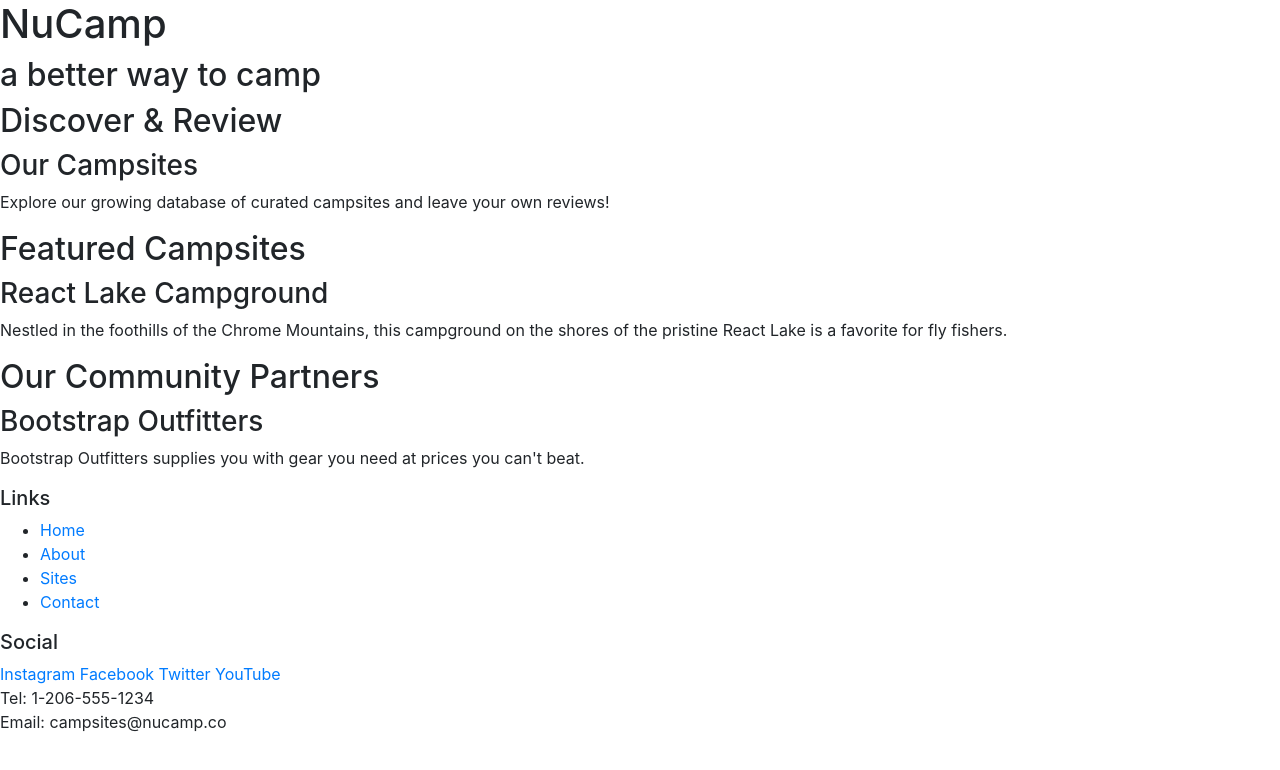
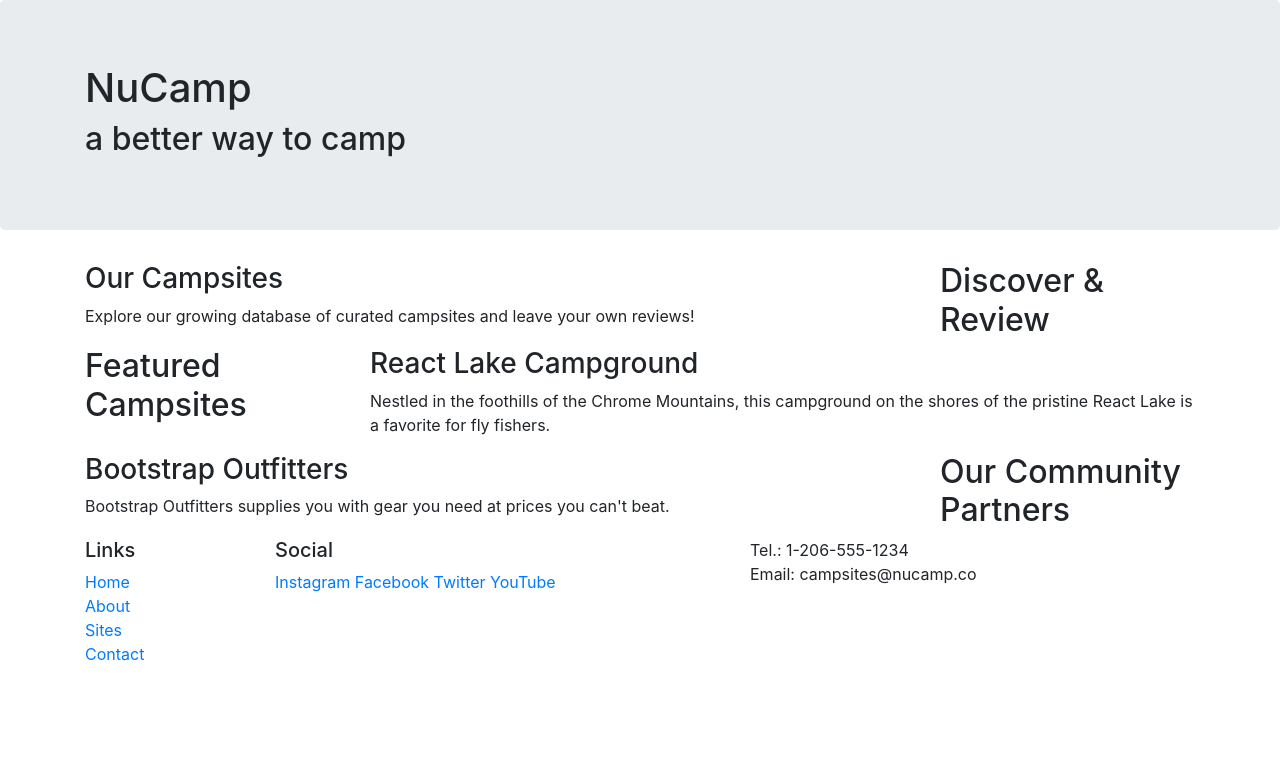
Before and after one commit to Kuntal-Kapadia/Nucamp, a website: page index.html in a window 1280 px wide. Drawn offline with nearby package versions, Linux system fonts and the light colour scheme.

Commit message:
Bootstrap Grid

```diff
--- a/index.html
+++ b/index.html
@@ -17,53 +17,73 @@
 
 <body>
 
-    <header>
-        <div>
+    <header class = "jumbotron">
+        <div class = "container">
+            <div class = "row">
+                <div class = "col">
                     <h1>NuCamp</h1>
                     <h2>a better way to camp</h2>
                 </div>
+               </div>
+        </div>
     </header>
 
-    <div>
+    <div class = "container">
+        <div class = "row">
+            <div class = "col-sm-4 order-sm-last col-md-3">
                 <h2>Discover & Review</h2>
+            </div>
+            <div class = "col">
                 <h3>Our Campsites</h3>
                 <p>Explore our growing database of curated campsites and leave your own reviews!</p>
             </div>
-
-    <div>
+        </div>
+        <div class = "row">
+            <div class = "col-sm-4 col-md-3">
                 <h2>Featured Campsites</h2>
+            </div>
+            <div class = "col">
                 <h3>React Lake Campground</h3>
                 <p>Nestled in the foothills of the Chrome Mountains, this campground on the shores of the pristine React Lake is a favorite for fly fishers.</p>
             </div>
-
-    <div>
+        </div>
+        <div class = "row">
+            <div class = "col-sm-4 order-sm-last col-md-3">
                 <h2>Our Community Partners</h2>
+            </div>
+            <div class = "col">
                 <h3>Bootstrap Outfitters</h3>
                 <p>Bootstrap Outfitters supplies you with gear you need at prices you can't beat.</p>
             </div>
+        </div>
+
+    </div>
 
     <footer>
-        <div>
+        <div class="container">
+            <div class="row">
+                <div class="col-4 col-sm-2" offset-1>
                     <h5>Links</h5>
-            <ul>
+            		<ul class="list-unstyled">
                         <li><a href="#">Home</a></li>
                         <li><a href="#">About</a></li>
                         <li><a href="#">Sites</a></li>
                         <li><a href="#">Contact</a></li>
                     </ul>
                 </div>
-        <div>
+                <div class="col-6 col-sm-5">
                 	<h5>Social</h5>
                     <a href="http://instagram.com/">Instagram</a>
                     <a href="http://facebook.com/">Facebook</a>
                     <a href="http://twitter.com/">Twitter</a>
                     <a href="http://youtube.com/">YouTube</a>
                 </div>
-        <div>
-            Tel: 1-206-555-1234<br />
+                <div class="col-sm-4">
+                    Tel.: 1-206-555-1234<br />
                     Email: campsites@nucamp.co
                 </div>
-
+           </div>
+        </div>
     </footer>
 
     <!-- jQuery must come first, then Popper.js, then the Bootstrap JavaScript plugins.-->
```
Lines whose indentation alone changed are shown as unchanged.
